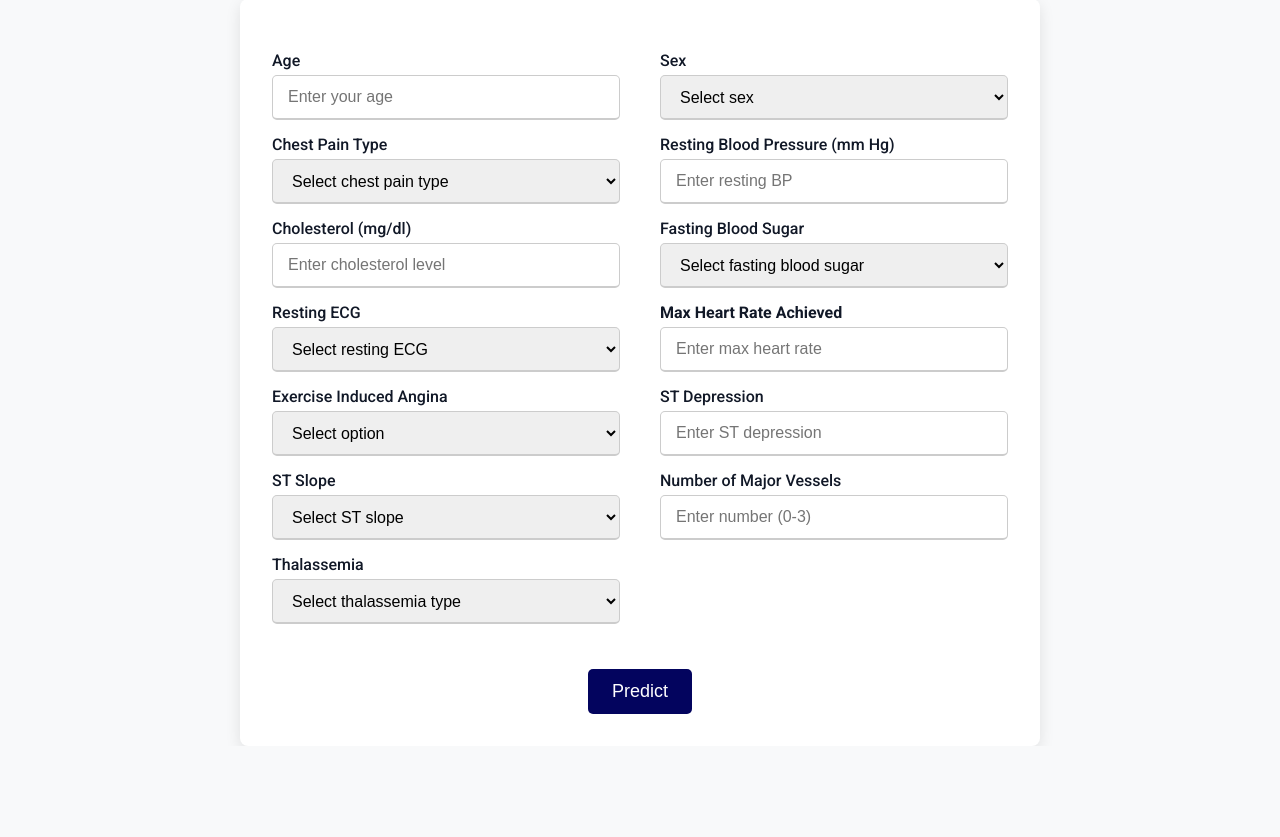
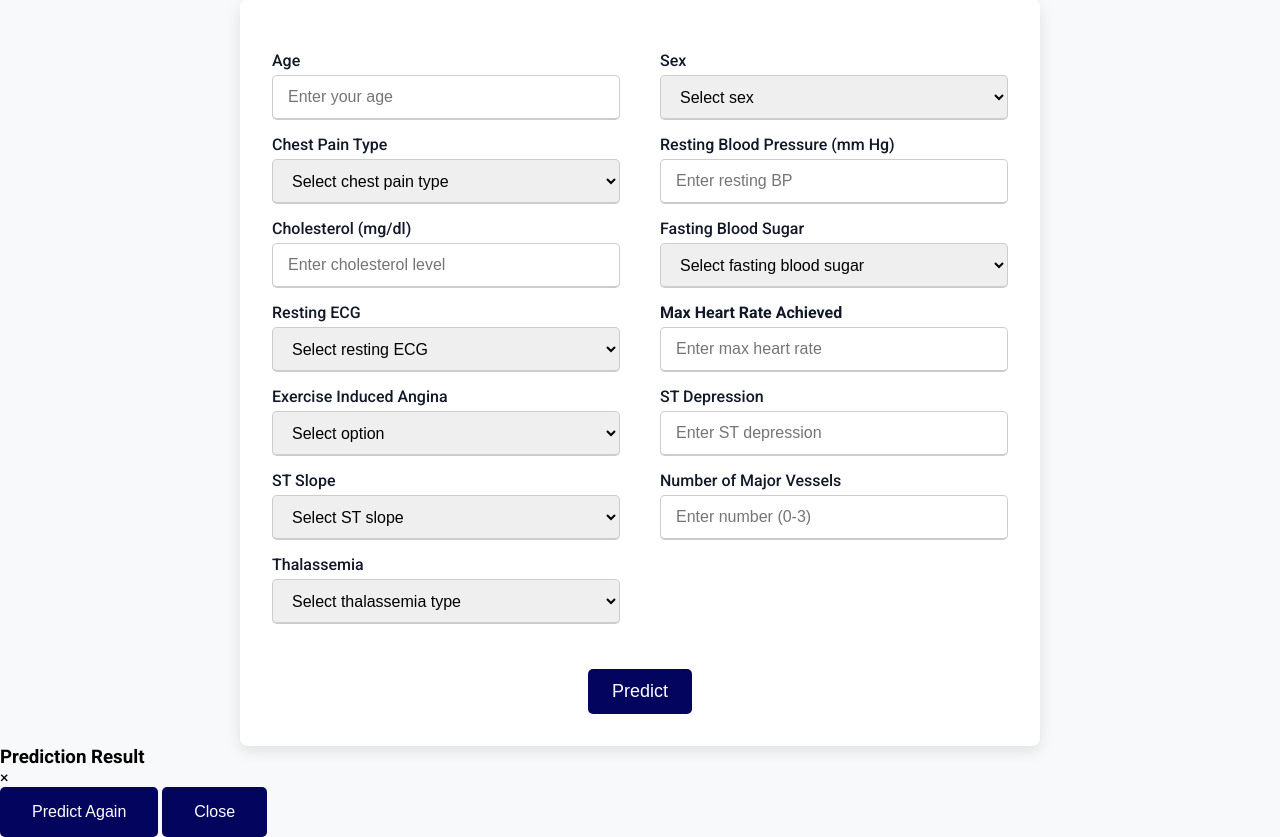
Before and after one commit to M-Pascal/Heart_Disease_Detection_MLOP, a Flask app: page /form in a window 1280 px wide. Shown: the part 172-1009 px from the top of the page. Before the commit the page ends 886 px from the top, so only its background shows below. Run offline with Flask 3, Linux system fonts and the light colour scheme; some libraries are stand-ins or nearby versions.

Commit message:
updates on the html pages

```diff
--- a/src/templates/form.html
+++ b/src/templates/form.html
@@ -10,15 +10,12 @@
 </head>
 <body>
   <div class="container">
-    <!-- Back to home link -->
     <div class="back-home">
-      <a href="{{ url_for('home') }}"><i class="ri-arrow-left-line"></i> Back to Home</a>
+      <a href="{{ url_for('index') }}"><i class="ri-arrow-left-line"></i> Back to Home</a>
     </div>
 
-    <!-- Title section -->
     <div class="title">Heart Disease Prediction</div>
 
-    <!-- Flash messages -->
     {% with messages = get_flashed_messages(with_categories=true) %}
       {% if messages %}
         <div class="flash-messages">
@@ -30,8 +27,8 @@
     {% endwith %}
 
     <div class="content">
-      <!-- Prediction form -->
       <form action="{{ url_for('predict') }}" method="POST">
+        <!-- Prediction form -->
         <div class="user-details">
           <!-- Age -->
           <div class="input-box">
@@ -144,13 +141,12 @@
             </select>
           </div>
         </div>
+        <!-- ... -->
 
-        <!-- Submit button -->
         <div class="button">
           <input type="submit" value="Predict" class="predict-btn">
         </div>
 
-        <!-- Loading indicator -->
         <div class="loading-indicator" id="loadingIndicator">
           <div class="spinner"></div>
           <span>Processing your request...</span>
@@ -158,6 +154,22 @@
       </form>
     </div>
   </div>
+
+  <div class="modal" id="resultModal">
+    <div class="modal-content">
+      <div class="modal-header">
+        <h3>Prediction Result</h3>
+        <span class="close-modal">&times;</span>
+      </div>
+      <div class="modal-body">
+        <p id="predictionResult"></p>
+      </div>
+      <div class="modal-footer">
+        <button class="btn predict-again">Predict Again</button>
+        <button class="btn close-modal-btn">Close</button>
+      </div>
+    </div>
+  </div>
   <script src="{{ url_for('static', filename='js/form.js') }}"></script>
 </body>
 </html>
--- a/src/templates/retrain.html
+++ b/src/templates/retrain.html
@@ -12,7 +12,7 @@
     <div class="container">
         <!-- Back to home link -->
         <div class="back-home">
-            <a href="{{ url_for('home') }}"><i class="ri-arrow-left-line"></i> Back to Home</a>
+            <a href="{{ url_for('index') }}"><i class="ri-arrow-left-line"></i> Back to Home</a>
         </div>
 
         <!-- Flash messages -->
```
Also changed, not shown: src/templates/index.html (+5 -8 lines), src/templates/visualization.html (+7 -7 lines).
